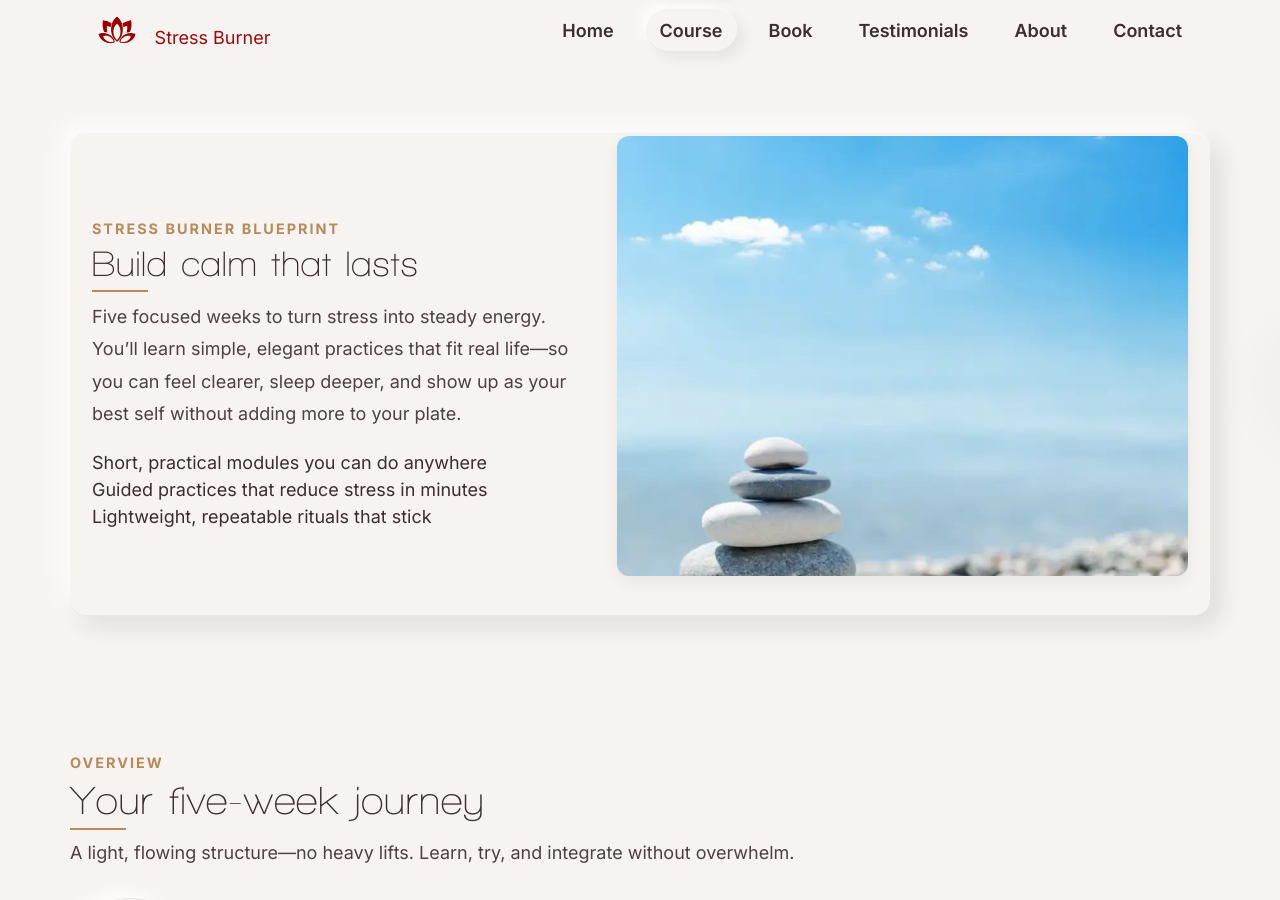
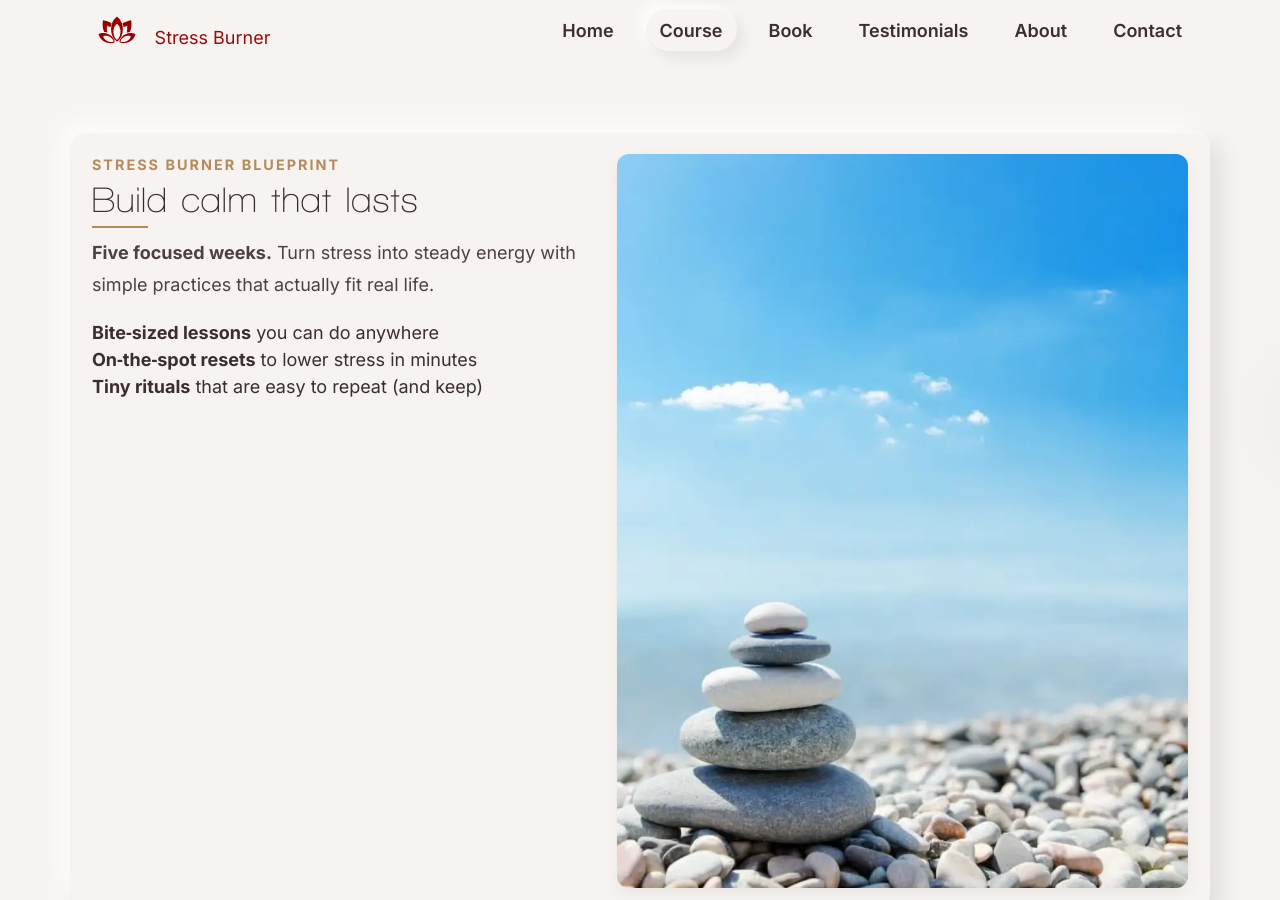
Before and after one commit to chriswakeley/test-blog, a Jekyll site: the page built from course.md, in a window 1280 px wide and 900 px high. Built offline with Jekyll 4.4.1, drawn with Linux system fonts in a browser that asks for light colours.

Commit message:
Revise course introduction for clarity and engagement by enhancing descriptions and emphasizing key benefits

```diff
--- a/course.md
+++ b/course.md
@@ -6,21 +6,21 @@ permalink: /course/
 
 <!-- Intro / Hook with stacked stones image -->
 <div class="container section">
-  <div class="panel image-right">
+  <div class="panel image-right" style="min-height:600px; align-items:stretch">
     <div class="panel-body">
       <div class="section-intro align-left" style="margin:0">
         <span class="eyebrow">Stress Burner Blueprint</span>
         <h2>Build calm that lasts</h2>
-        <p>Five focused weeks to turn stress into steady energy. You’ll learn simple, elegant practices that fit real life—so you can feel clearer, sleep deeper, and show up as your best self without adding more to your plate.</p>
+        <p><strong>Five focused weeks.</strong> Turn stress into steady energy with simple practices that actually fit real life.</p>
       </div>
       <ul>
-        <li>Short, practical modules you can do anywhere</li>
-        <li>Guided practices that reduce stress in minutes</li>
-        <li>Lightweight, repeatable rituals that stick</li>
+        <li><strong>Bite‑sized lessons</strong> you can do anywhere</li>
+        <li><strong>On‑the‑spot resets</strong> to lower stress in minutes</li>
+        <li><strong>Tiny rituals</strong> that are easy to repeat (and keep)</li>
       </ul>
     </div>
-    <div class="panel-media">
-      <img src="{{ '/assets/images/stacked-stones.webp' | relative_url }}" alt="Stacked stones balanced in calm water" loading="lazy" width="960" height="640" style="display:block;width:100%;height:auto;border-radius:12px;box-shadow:0 6px 16px rgba(0,0,0,.06);transform:translateY(-18px)" />
+    <div class="panel-media" style="align-self:stretch">
+      <img src="{{ '/assets/images/stacked-stones.webp' | relative_url }}" alt="Stacked stones balanced in calm water" loading="lazy" style="display:block;width:100%;height:100%;max-height:none;object-fit:cover;object-position:bottom;border-radius:12px;box-shadow:0 6px 16px rgba(0,0,0,.06)" />
     </div>
   </div>
 </div>
```
